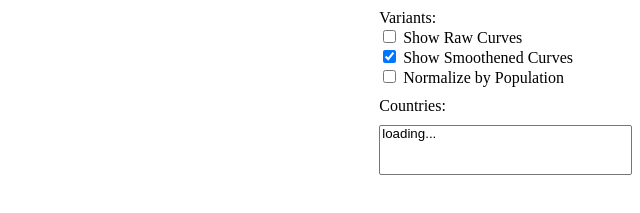
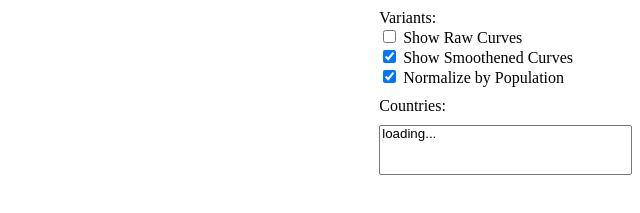
Before and after one commit to andlaus/covid19r, a website: page index.html in a window 1280 px wide. Shown: the part 181-394 px from the top of the page, 640-1280 px from the left. Drawn offline with nearby package versions, Linux system fonts and the light colour scheme; no server answers; files whose address does not match are found by name.

Commit message:
web ui: normalize by default

```diff
--- a/index.html
+++ b/index.html
@@ -56,7 +56,7 @@
         </li>
 
         <li>
-          <input id="checkboxNormalize" type="checkbox" onchange="recalculateCurvesAndPlot()">
+          <input id="checkboxNormalize" type="checkbox" checked onchange="recalculateCurvesAndPlot()">
           <label for="checkboxNormalize">Normalize by Population</label>
         </li>
       </div>
```
